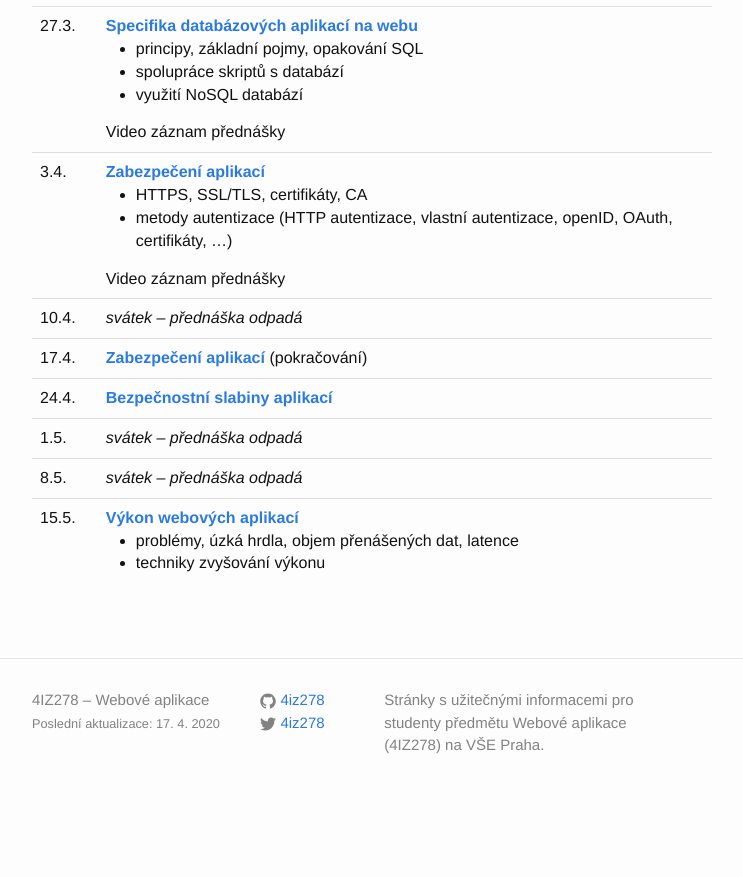
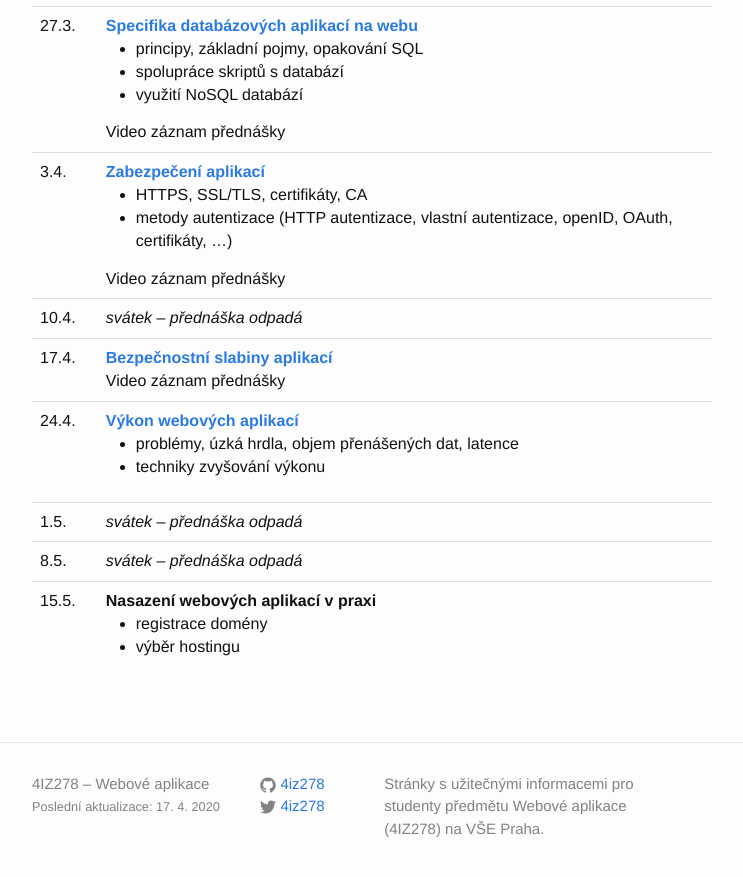
Before and after one commit to 4iz278/4iz278.github.io, a Jekyll site: the page built from prednasky/index.html, in a window 1280 px wide and 900 px high, scrolled down 908 px. Shown: the top 877 px of the window, without its empty margins (268-1011 px from the left). Built offline with Jekyll 4.4.1, drawn with Linux system fonts in a browser that asks for light colours; nearby versions of some CDN libraries; before the commit the page ends 1725 px from its top, so only the background shows below that.

Commit message:
Aktualizace

```diff
--- a/prednasky/index.html
+++ b/prednasky/index.html
@@ -105,12 +105,21 @@ emailem.</p>
     </tr>
     <tr>
       <td>17.4.</td>
-      <td><strong><a href="http://www.kosek.cz/vyuka/4iz278/prednasky/bezpecnost/">Zabezpečení aplikací</a></strong> (pokračování)
+      <td><strong><a href="http://www.kosek.cz/vyuka/4iz278/prednasky/bezpecnost/">Bezpečnostní slabiny aplikací</a></strong>
+        <details>
+          <summary>Video záznam přednášky</summary>
+          <iframe width="560" height="315" src="https://www.youtube.com/embed/3YzKop11fTA" frameborder="0" allow="accelerometer; autoplay; encrypted-media; gyroscope; picture-in-picture" allowfullscreen></iframe>
+        </details>
       </td>
     </tr>
     <tr>
       <td>24.4.</td>
-      <td><strong><a href="http://www.kosek.cz/vyuka/4iz278/prednasky/bezpecnost/">Bezpečnostní slabiny aplikací</a></strong></td>
+      <td><strong><a href="http://www.kosek.cz/vyuka/4iz278/prednasky/vykon/">Výkon webových aplikací</a></strong>
+        <ul>
+          <li>problémy, úzká hrdla, objem přenášených dat, latence </li>
+          <li>techniky zvyšování výkonu </li>
+        </ul>
+      </td>
     </tr>
     <tr>
       <td>1.5.</td>
@@ -122,16 +131,6 @@ emailem.</p>
     </tr>
     <tr>
       <td>15.5.</td>
-      <td><strong><a href="http://www.kosek.cz/vyuka/4iz278/prednasky/vykon/">Výkon webových aplikací</a></strong>
-        <ul>
-          <li>problémy, úzká hrdla, objem přenášených dat, latence </li>
-          <li>techniky zvyšování výkonu </li>
-        </ul>
-      </td>
-    </tr>
-    <!--
-    <tr>
-      <td>26.4.</td>
       <td><strong>Nasazení webových aplikací v praxi</strong>
         <ul>
           <li>registrace domény</li>
@@ -139,6 +138,5 @@ emailem.</p>
         </ul>
       </td>
     </tr>
-    -->
   </tbody>
 </table>
```
